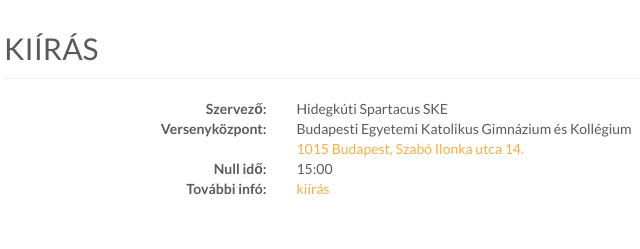
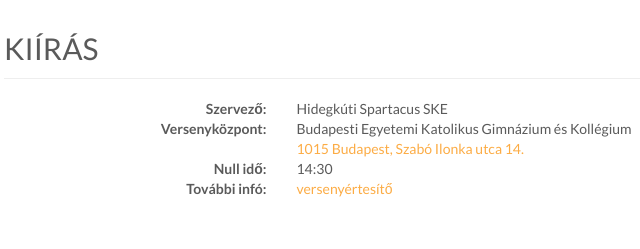
Before and after one commit to medvekoma/hsp-bs2015, a plain HTML site: page magyar.html in a window 1280 px wide. Shown: the part 942-1191 px from the top of the page, 66-706 px from the left. Drawn offline with nearby package versions, Linux system fonts and the light colour scheme.

Commit message:
fix start time

```diff
--- a/magyar.html
+++ b/magyar.html
@@ -136,7 +136,7 @@
 					<strong>Null idő:</strong>
 				</div>
 				<div class="col-xs-8 col-md-9">
-					15:00
+					14:30
 				</div>
 			</div>
 			<div class="row">
@@ -145,7 +145,7 @@
 					<strong>További infó:</strong>
 				</div>
 				<div class="col-xs-8 col-md-9">
-					<a href="http://mtfsz.hu/versenyinfo/11245_i_BudaSprintKiiras2015.pdf" title="bulletin1" target="_blank">kiírás</a>
+					<a href="http://mtfsz.hu/versenyinfo/11540_i_Ertesito_Budasprint_2015.pdf" title="bulletin1" target="_blank">versenyértesítő</a>
 				</div>
 			</div>
         </div>
```
Also changed, not shown: index.html (+1 -1 lines).
